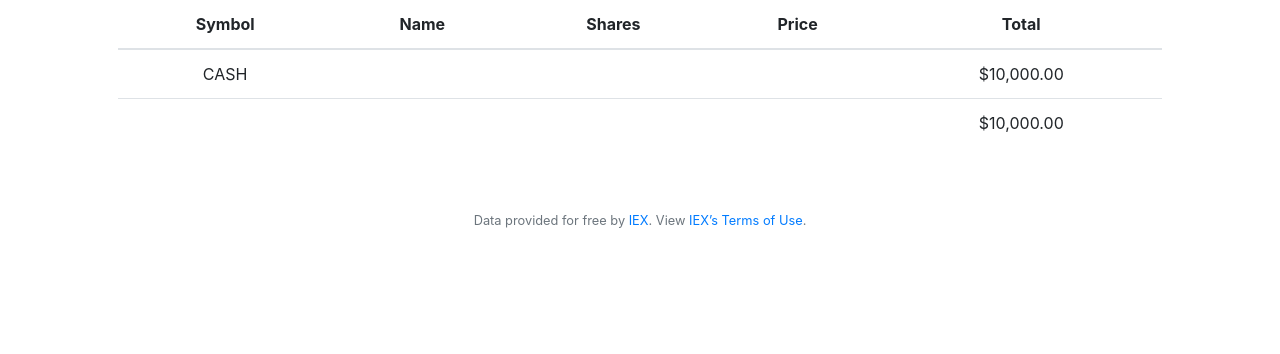
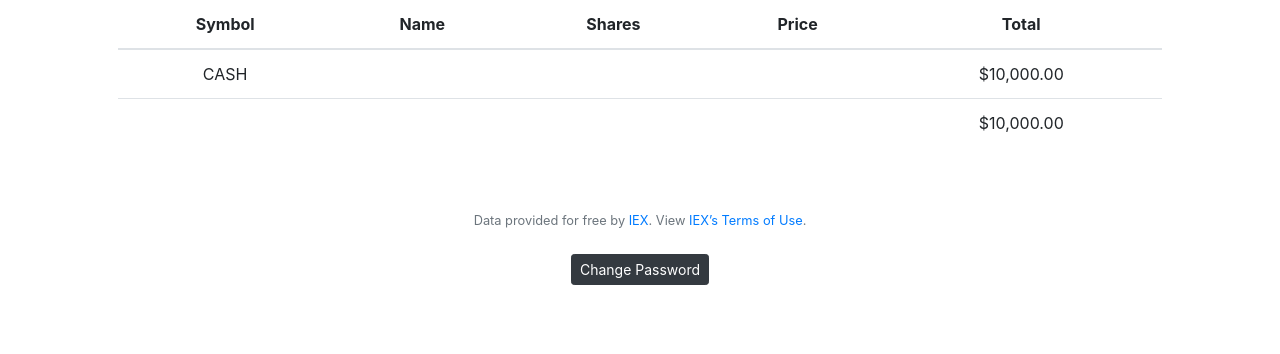
Before and after one commit to tristenwallace/CS50_Finance, a Flask app: page / in a window 1280 px wide. Shown: the part 125-479 px from the top of the page. Run offline with Flask 2, Linux system fonts and the light colour scheme; a user stored in the database is signed in; data comes from the database, SQL or seed files in the repository; both versions use the stored data as it was after the commit; some libraries are stand-ins or nearby versions.

Commit message:
Feat(Change Password): Implement change password page
Change password button in footer routes users to a page where they
can change there password.

- Checks for valid current password
- replaces hash in users table

```diff
--- a/application.py
+++ b/application.py
@@ -255,12 +255,18 @@ def register():
             return apology("must provide username", 403)
 
         # Ensure Password was submitted
-        elif not request.form.get("password"):
+        if not request.form.get("password"):
             return apology("must provide password", 403)
 
+        password = request.form.get("password")
+
+        if len(password) < 6:
+            return apology("password must be a minimum of 6 characters", 403)
+
         # Ensure Password Confirmation matches Password
-        elif not request.form.get("confirmation"):
+        if request.form.get("confirmation") != password:
             return apology("passwords must match", 403)
+
 
         # Add user to database
         username = request.form.get("username")
@@ -277,6 +283,56 @@ def register():
     else:
         return render_template("register.html")
 
+@app.route("/password", methods=["GET", "POST"])
+@login_required
+def password():
+    """Change Password"""
+    if request.method == "POST":
+
+        # Ensure Current Password was submitted
+        if not request.form.get("current_password"):
+            return apology("must provide current password", 403)
+
+        # Query database for user
+        rows = db.execute(
+            "SELECT * FROM users WHERE id = :id",
+            id=session["user_id"],
+        )
+
+        # Ensure password is correct
+        if not check_password_hash(
+            rows[0]["hash"], request.form.get("current_password")
+        ):
+            return apology("invalid password", 403)
+
+        # Ensure New Password was submitted
+        if not request.form.get("password"):
+            return apology("must provide new password", 403)
+
+        password = request.form.get("password")
+
+        # Ensure password is at least 6 characters long
+        if len(password) < 6:
+            return apology("password must be a minimum of 6 characters", 403)
+
+        # Ensure Password Confirmation matches Password
+        if request.form.get("confirmation") != password:
+            return apology("passwords must match", 403)
+
+
+        # Update user password
+        password_hash = generate_password_hash(password)
+        db.execute(
+            "UPDATE users SET hash=:hash WHERE id=:id",
+            id=session["user_id"],
+            hash=password_hash,
+        )
+
+        # Redirect user to home page
+        return redirect("/")
+
+    else:
+        return render_template("password.html")
 
 @app.route("/sell", methods=["GET", "POST"])
 @login_required
--- a/templates/layout.html
+++ b/templates/layout.html
@@ -64,7 +64,14 @@
         </main>
 
         <footer class="small text-center text-muted">
-            Data provided for free by <a href="https://iextrading.com/developer">IEX</a>. View <a href="https://iextrading.com/api-exhibit-a/">IEX’s Terms of Use</a>.
+            <div class="container">
+                Data provided for free by <a href="https://iextrading.com/developer">IEX</a>. View <a href="https://iextrading.com/api-exhibit-a/">IEX’s Terms of Use</a>.
+            </div>
+            {% if session.user_id %}
+            <div class="container p-4">
+                <a class=" btn btn-dark btn-sm" href="/password">Change Password</a>
+            </div>
+            {% endif %}
         </footer>
 
     </body>
```
Also changed, not shown: templates/password.html (added, +20 -0 lines), finance.db.
